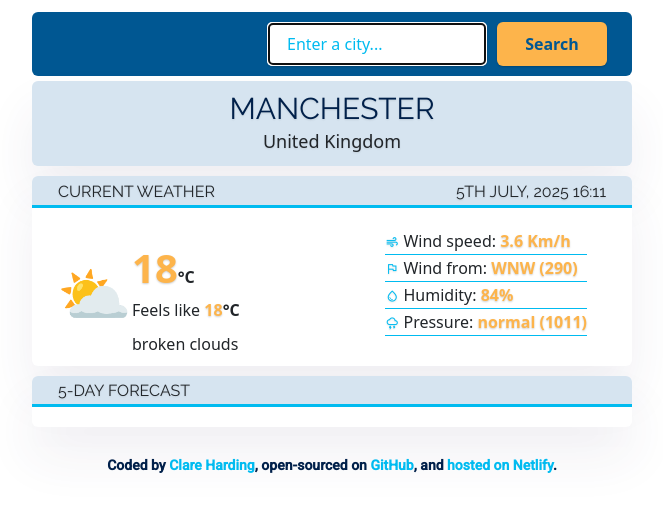
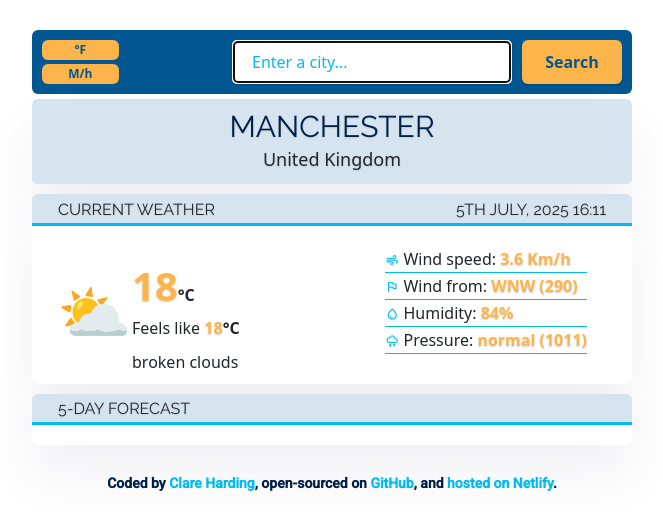
Before and after one commit to chardi90/react-forecast, a React (Create React App) app: page / in a window 1280 px wide. Shown: the top 530 px of the page, without its empty margins (308-971 px from the left). Built offline with nearby package versions, Linux system fonts and the light colour scheme.

Commit message:
Styled and tweaked margins
- Added margin to top of app
- Added fahrenheit buttons to header
- imported axios to weather.js

```diff
--- a/src/App.css
+++ b/src/App.css
@@ -1,3 +1,7 @@
+.App {
+  margin: 30px 0;
+}
+
 .App h1,
 h2,
 h3 {
@@ -51,8 +55,8 @@ h2 {
 }
 
 .App .divider {
-  background: #d6e4f0;
-  border-bottom: 3px solid #00bbf0;
+  background: var(--muted-background-colour);
+  border-bottom: 3px solid var(--underline-colour);
   border-radius: 6px 6px 0 0;
   padding: 0 25px 3px 25px;
 }
--- a/src/App.js
+++ b/src/App.js
@@ -5,7 +5,7 @@ import Weather from "./Weather";
 
 export default function App() {
   return (
-    <div className="App">
+    <div className="App container">
       <header className="App-header">
         <Header />
       </header>
--- a/src/Header.css
+++ b/src/Header.css
@@ -1,19 +1,10 @@
 .Header {
-  background: #005792;
+  background: var(--background-colour);
   border: none;
   border-radius: 6px;
   margin: 0 auto;
-  margin-top: 12px;
   max-width: 600px;
-  padding: 10px 25px 10px;
-}
-
-.Header form {
-  display: flex;
-  gap: 10px;
-  justify-content: flex-end;
-  margin-left: auto;
-  width: auto;
+  padding: 10px 10px;
 }
 
 .Header .search-input,
@@ -28,8 +19,7 @@
 
 .Header .search-input {
   background-color: #fff;
-  width: 40%;
-  min-width: 150px;
+  min-width: 280px;
 }
 
 .Header ::placeholder {
@@ -41,10 +31,9 @@
   background-color: var(--accent-colour);
   font-size: 16px;
   font-weight: bold;
-  margin: 0;
+  margin-left: 10px;
   min-width: 100px;
   transition: all 200ms ease-in-out;
-  width: 20%;
 }
 
 .Header .search-button:hover {
@@ -52,3 +41,16 @@
   cursor: pointer;
   color: var(--dark-colour);
 }
+
+.Header .btn-units {
+  background: var(--accent-colour);
+  color: var(--background-colour);
+  font-size: 12px;
+  font-weight: bold;
+  padding: 0;
+}
+
+.Header .btn-units:hover {
+  background: var(--underline-colour);
+  color: var(--dark-colour);
+}
--- a/src/Header.js
+++ b/src/Header.js
@@ -4,6 +4,16 @@ import "./Header.css";
 export default function Header() {
   return (
     <div className="Header">
+      <div className="row d-flex">
+        <div className="col-2 variables d-flex flex-column justify-content-start">
+          <button type="button" className="btn btn-units">
+            °F
+          </button>
+          <button type="button" className="btn btn-units mt-1">
+            M/h
+          </button>
+        </div>
+        <div className="col-10 d-flex justify-content-end">
           <form>
             <input
               type="search"
@@ -15,5 +25,7 @@ export default function Header() {
             <input type="submit" value="Search" className="search-button" />
           </form>
         </div>
+      </div>
+    </div>
   );
 }
--- a/src/Weather.js
+++ b/src/Weather.js
@@ -1,5 +1,6 @@
 import React from "react";
 import "./Weather.css";
+import axios from "axios";
 
 export default function Weather() {
   let cityData = {
--- a/src/index.css
+++ b/src/index.css
@@ -8,7 +8,13 @@
   --body-font: "Roboto", sans-serif;
 }
 
-body {
-  background: var(--background-colour);
+html,
+body,
+#root {
+  height: 100%;
   margin: 0;
 }
+
+body {
+  font-family: var(--body-font);
+}
```
Lines whose indentation alone changed are shown as unchanged.
